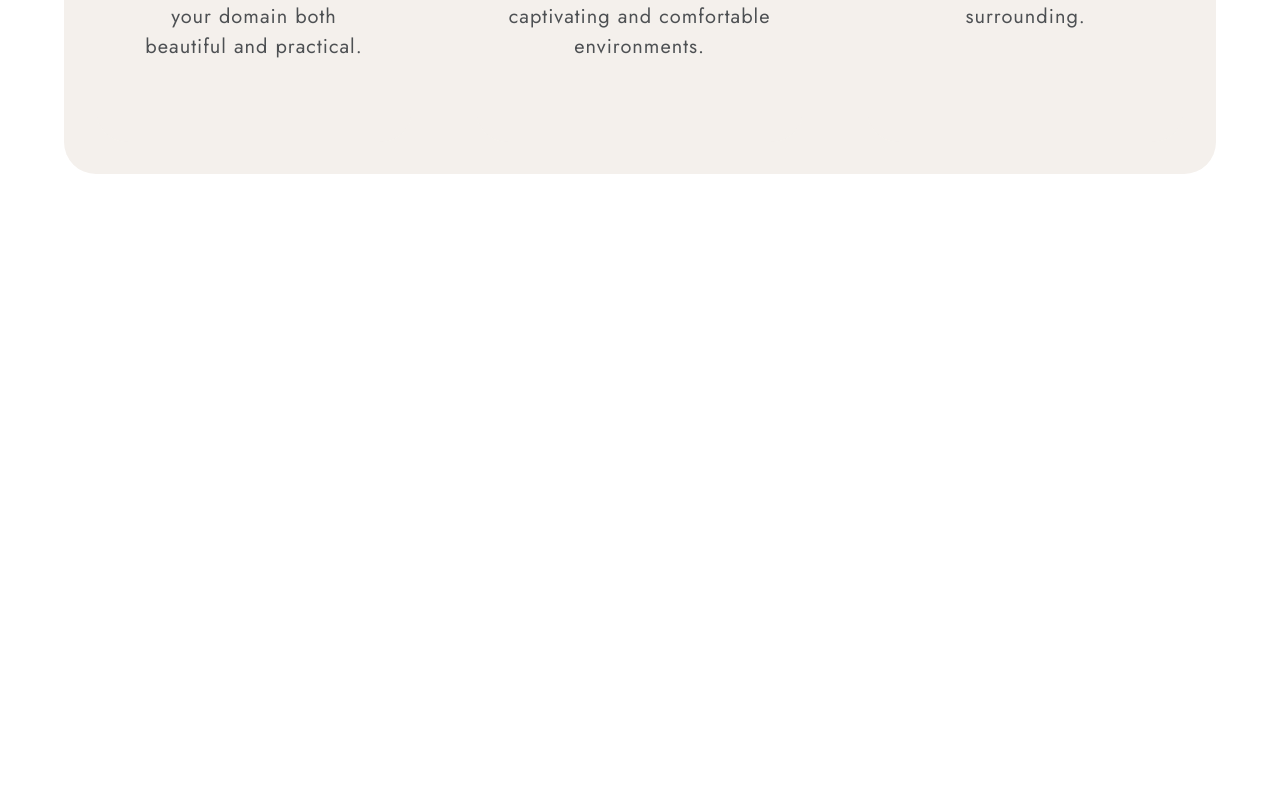
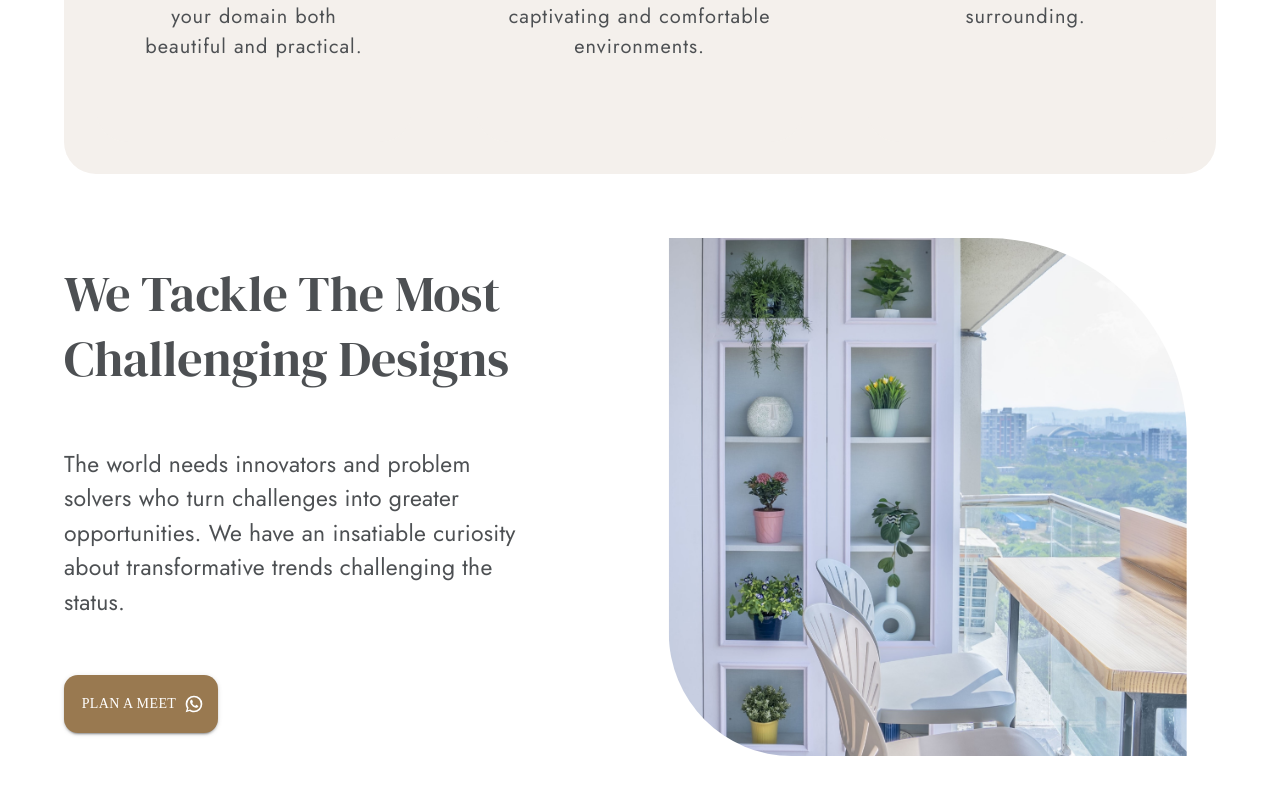
Before and after one commit to bhandariamey/TdsResponsiveReact, a React (Create React App) app: page / in a window 1280 px wide. Shown: the part 1133-1928 px from the top of the page. Before the commit the page ends 1371 px from the top, so only its background shows below. Built offline with nearby package versions, Linux system fonts and the light colour scheme.

Commit message:
Completed Plan A meet section

```diff
--- a/package.json
+++ b/package.json
@@ -14,6 +14,7 @@
     "nodemon": "^3.1.0",
     "react": "^18.2.0",
     "react-dom": "^18.2.0",
+    "react-floating-whatsapp": "^5.0.8",
     "react-router-dom": "^6.22.3",
     "react-scripts": "5.0.1",
     "web-vitals": "^2.1.4"
--- a/src/components/Home/Home.jsx
+++ b/src/components/Home/Home.jsx
@@ -1,11 +1,13 @@
 import HeroSection from "./HeroSection/HeroSection"
 import MainServices from "./MainServices/MainServices"
+import PlanAMeet from "./PlanAMeet/PlanAMeet"
+
 export default function Home(){
     return(
         <>
             <HeroSection/>
             <MainServices/>
-
+            <PlanAMeet/>
         </>
     )
 }
--- a/src/components/Home/MainServices/MainServices.jsx
+++ b/src/components/Home/MainServices/MainServices.jsx
@@ -12,7 +12,7 @@ export default function MainServices(){
                     mainServices.map((service)=>{
                         return <Card className={styles.cardItem} title={service.header} information={service.description}/>
                 })}
-               </div>
+            </div>
         </>
     )
 }
--- /dev/null
+++ b/src/components/Home/PlanAMeet/PlanAMeet.jsx
@@ -0,0 +1,28 @@
+import styles from './PlanAMeet.module.css'
+import {Button} from '@mui/material';
+import WhatsAppIcon from '@mui/icons-material/WhatsApp';
+import balconyPic from "../../../assets/Photos/HomePage/planAMeet.jpg"
+
+
+export default function PlanAMeet(){
+
+    const goToWhatsapp = () => {
+        window.open("https://wa.me/message/VPMG4ROHK5IMD1")
+    }
+    return(
+        <>
+            <div className={`${styles.wrapper}`}>
+                <div className='col-md-6 col-sm-12 d-flex flex-column justify-content-center'>
+                    <p className={styles.header}>We Tackle The Most Challenging Designs</p>
+                    <p className={styles.desc}>The world needs innovators and problem solvers who turn challenges into greater opportunities. We have an insatiable curiosity about transformative trends challenging the status.</p>
+                    <Button onClick={goToWhatsapp} className={styles.button} style={{"fontFamily":"Josh", "padding" : "1.2em", "backgroundColor":"#997950", "borderRadius":"1em"}} variant="contained" endIcon={<WhatsAppIcon />}>
+                        Plan a meet
+                    </Button>
+                </div>
+                <div className='col-md-6'>
+                    <img className={styles.balconyImage} src={balconyPic} alt="BalconyInteriors" />
+                </div>
+            </div>
+        </>
+    )
+}
--- /dev/null
+++ b/src/components/Home/PlanAMeet/PlanAMeet.module.css
@@ -0,0 +1,56 @@
+.wrapper{
+    margin: 4em;
+    display: flex;
+    align-items: center;
+}
+
+.header{
+    color: #4d5053;
+    font-size: 50px;
+    line-height: 1.3;
+    font-family: "DM Serif Display";
+    font-weight: 100;
+}
+
+.desc{
+    color: #4d5053;
+    text-align: left;
+    letter-spacing: .01em;
+    font-family: "Jost";
+    font-size: 23px;
+    line-height: 1.5;
+    padding:40px 120px 40px 0px;
+}
+
+.balconyImage{
+    width: 90%;
+    object-fit: contain;
+    border-radius: 0 200px 0 123px;
+    position: relative;
+    left: 50%;
+    transform: translateX(-50%);
+}
+
+.button{
+    width: 11em;
+}
+
+@media only screen and (max-width: 768px) {
+
+    .wrapper{
+        margin: 2em;
+    }
+
+    .desc{
+        padding: 1em 0em 1.2em 0em;
+    }
+
+    .header{
+        font-size: 40px;
+        line-height: 1.2;
+    }
+
+    .balconyImage{
+        display: none;
+    }
+}
```
Also changed, not shown: src/assets/Photos/HomePage/planAMeet.jpg (added), 1 other file (tests, documents, lock files or other folders).
